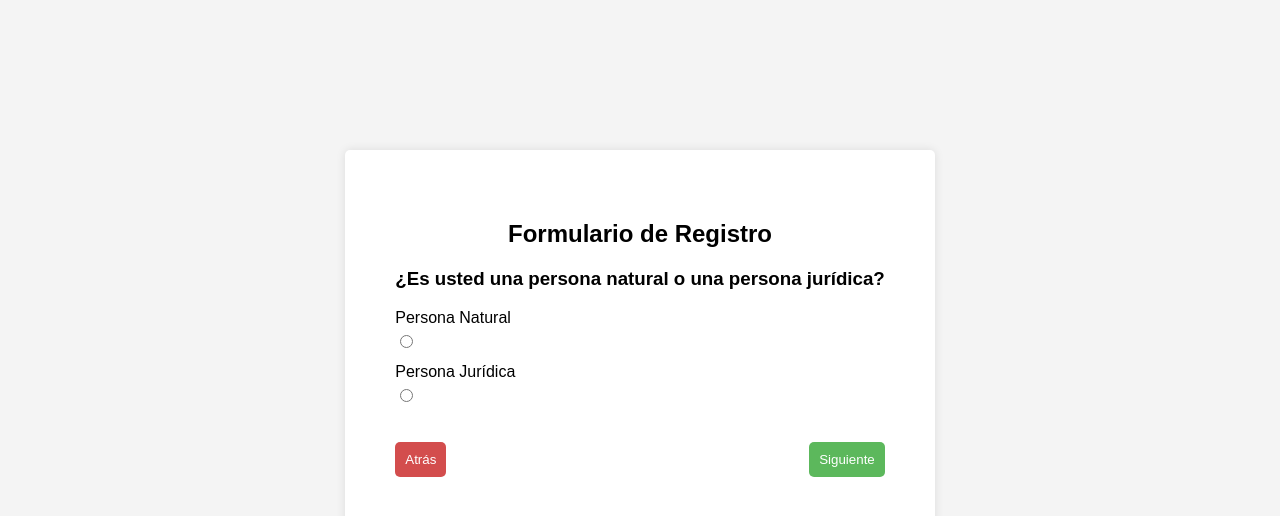
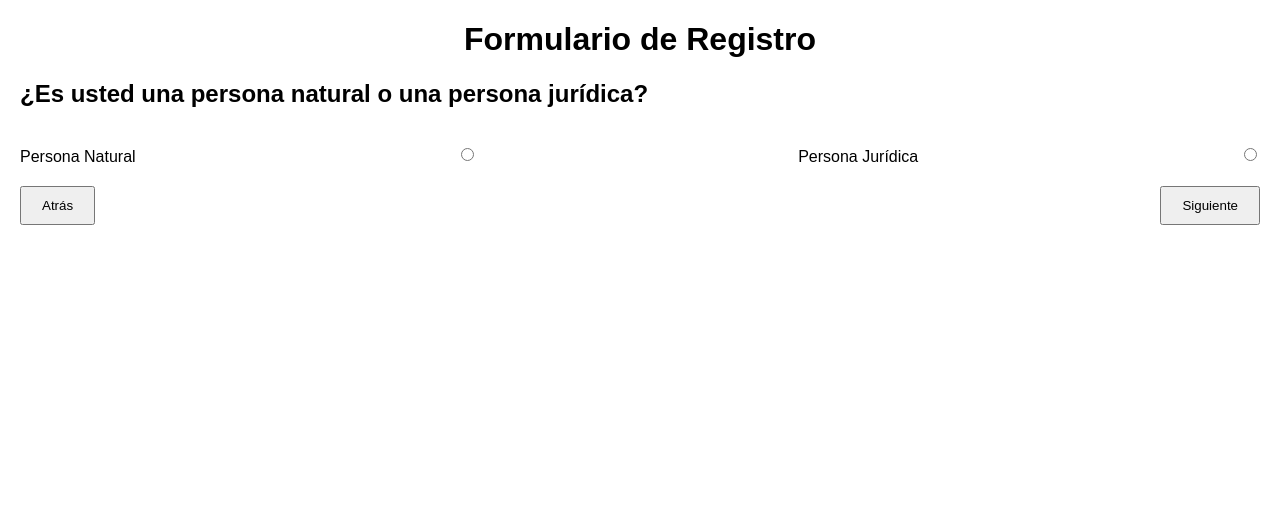
Before and after one commit to nosoyjoserafel/ucabair, a plain HTML site: page FRONTEND/public/views/registrar-usuario.html in a window 1280 px wide. Both pictures are taken after a click on the button "Siguiente". Drawn offline with Linux system fonts and the light colour scheme.

Commit message:
Modificaciones a interfaz de registrar usuario

```diff
--- a/FRONTEND/public/css/styles-usuario.css
+++ b/FRONTEND/public/css/styles-usuario.css
@@ -1,31 +1,19 @@
 body {
     font-family: Arial, sans-serif;
-    background-color: #f4f4f4;
-    display: flex;
-    justify-content: center;
-    align-items: center;
-    height: 100vh;
-    margin: 0;
+    margin: 20px;
+}
+
+h1 {
+    text-align: center;
 }
 
 .form-container {
     display: none;
-    opacity: 0;
-    transition: opacity 0.5s ease-in-out;
+    margin-bottom: 20px;
 }
 
 .form-container.active {
     display: block;
-    opacity: 1;
-}
-
-.form-container {
-    background-color: white;
-    padding: 50px;
-    border-radius: 5px;
-    box-shadow: 0 0 10px rgba(0, 0, 0, 0.1);
-    width: auto;
-    height: 50vh;
 }
 
 form {
@@ -33,73 +21,28 @@ form {
     flex-direction: column;
 }
 
-h2 {
-    text-align: center;
-    margin-bottom: 20px;
+label {
+    margin-top: 10px;
 }
 
-label {
-    margin-bottom: 5px;
-    display: block;
+input, select {
+    padding: 10px;
+    margin-top: 5px;
 }
 
-input {
-    width: auto;
-    padding: 10px;
-    margin-bottom: 15px;
-    border: 1px solid #ccc;
-    border-radius: 5px;
-}
-
-.btn-siguiente {
-    width: auto;
-    padding: 10px;
-    background-color: #5cb85c;
-    color: white;
-    border: none;
-    border-radius: 5px;
-    cursor: pointer;
-}
-
-.btn-siguiente:hover {
-    background-color: #4cae4c;
-}
-
-.btn-atras {
-    width: auto;
-    padding: 10px;
-    background-color: #d34d4d;
-    color: white;
-    border: none;
-    border-radius: 5px;
-    cursor: pointer;
-}
-
-.btn-atras:hover {
-    background-color: #b94242;
-}
-
-.btns-container{
+.radio-btns-container {
     display: flex;
     justify-content: space-between;
     margin-top: 10px;
 }
 
-.radio-btns-container{
+.btns-container {
+    display: flex;
     justify-content: space-between;
-    margin-bottom: 15px;
+    margin-top: 20px;
 }
 
-.input-field {
-    width: 100%;
-    padding: 10px;
-    margin: 5px 0 15px 0;
-    display: inline-block;
-    border: 1px solid #ccc;
-    border-radius: 4px;
-    box-sizing: border-box;
+button {
+    padding: 10px 20px;
+    cursor: pointer;
 }
-
-#form-container-natural{
-    height: auto;
-}
--- a/FRONTEND/public/js/registrar-usuario.js
+++ b/FRONTEND/public/js/registrar-usuario.js
@@ -1,55 +1,26 @@
-document.addEventListener('DOMContentLoaded', function() {
-    const forms = document.querySelectorAll('.form-container');
+document.addEventListener('DOMContentLoaded', () => {
+    const formContainers = document.querySelectorAll('.form-container');
     const nextButtons = document.querySelectorAll('.btn-siguiente');
     const prevButtons = document.querySelectorAll('.btn-atras');
 
     nextButtons.forEach(button => {
-        button.addEventListener('click', function() {
-
-            //No funciona como debería, no pasa al siguiente formulario si los campos
-            //de entrada estan llenos, lo cual está mal
-
-            const currentForm = this.closest('.form-container');
-            const nextFormId = this.getAttribute('data-next');
-            const nextForm = document.getElementById(nextFormId);
-
-            if (nextForm) {
-                currentForm.classList.remove('active');
-                setTimeout(() => {
-                    currentForm.style.display = 'none';
-                    nextForm.style.display = 'block';
-                    setTimeout(() => {
-                        nextForm.classList.add('active');
-                    }, 10);
-                }, 500);
-            }
+        button.addEventListener('click', () => {
+            const nextForm = document.getElementById(button.getAttribute('data-next'));
+            const currentForm = button.closest('.form-container');
+            currentForm.style.display = 'none';
+            nextForm.style.display = 'block';
         });
     });
 
     prevButtons.forEach(button => {
-        button.addEventListener('click', function() {
-            const currentForm = this.closest('.form-container');
-            const prevFormId = this.getAttribute('data-prev');
-            const prevForm = document.getElementById(prevFormId);
-
-            if (prevForm) {
-                currentForm.classList.remove('active');
-                setTimeout(() => {
-                    currentForm.style.display = 'none';
-                    prevForm.style.display = 'block';
-                    setTimeout(() => {
-                        prevForm.classList.add('active');
-                    }, 10);
-                }, 500);
-            }
+        button.addEventListener('click', () => {
+            const prevForm = document.getElementById(button.getAttribute('data-prev'));
+            const currentForm = button.closest('.form-container');
+            currentForm.style.display = 'none';
+            prevForm.style.display = 'block';
         });
     });
 
     // Mostrar el primer formulario al cargar la página
-    if (forms.length > 0) {
-        forms[0].style.display = 'block';
-        setTimeout(() => {
-            forms[0].classList.add('active');
-        }, 10);
-    }
+    document.getElementById('form-container-1').classList.add('active');
 });
--- a/FRONTEND/public/views/registrar-usuario.html
+++ b/FRONTEND/public/views/registrar-usuario.html
@@ -3,27 +3,30 @@
 <head>
     <meta charset="UTF-8">
     <meta name="viewport" content="width=device-width, initial-scale=1.0">
-        <title>Formulario Sencillo</title>
+    <title>Registro de Usuario</title>
     <link rel="stylesheet" href="../css/styles-usuario.css">
 </head>
 <body>
+    <h1>Formulario de Registro</h1>
+
+    <!-- Formulario de Registro - Paso 1 -->
     <div class="form-container" id="form-container-1">
-            <h2>Formulario de Registro</h2>
-            <h3>Ingrese los datos que se le solicitan</h3>
-            <form action="" method=""> <!-- Buscará si existen ya el correo o el usuario asignado -->
+        <h2>Ingrese los datos que se le solicitan</h2>
+        <form id="form-1">
             <label for="email">E-mail:</label>
             <input type="email" id="e-mail" name="e-mail" required>
 
             <label for="user">Nombre de usuario:</label>
             <input type="text" id="user" name="user" required>
 
-                <button type="submit" class="btn-siguiente" data-next="form-container-2">Siguiente</button>
+            <button type="button" class="btn-siguiente" data-next="form-container-2">Siguiente</button>
         </form>
     </div>
-        <div class="form-container" id="form-container-2">
-            <h2>Formulario de Registro</h2>
-            <h3>¿Es usted una persona natural o una persona jurídica?</h3>
-            <form>
+
+    <!-- Formulario de Registro - Paso 2 -->
+    <div class="form-container" id="form-container-2" style="display: none;">
+        <h2>¿Es usted una persona natural o una persona jurídica?</h2>
+        <form id="form-2">
             <div class="radio-btns-container">
                 <label for="persona-natural">Persona Natural</label>
                 <input type="radio" id="persona-natural" name="tipo-persona" value="natural" required>
@@ -32,15 +35,16 @@
             </div>
 
             <div class="btns-container">
-                    <button class="btn-atras" data-prev="form-container-1">Atrás</button>
-                    <button class="btn-siguiente" data-next="form-container-natural">Siguiente</button>
+                <button type="button" class="btn-atras" data-prev="form-container-1">Atrás</button>
+                <button type="button" class="btn-siguiente" data-next="form-container-natural">Siguiente</button>
             </div>
         </form>
     </div>
-        <div class="form-container" id="form-container-natural">
-            <h2>Formulario de Registro</h2>
-            <h3>Ingrese los datos que se le solicitan</h3>
-            <form action="/submit-user">
+
+    <!-- Formulario de Registro - Persona Natural -->
+    <div class="form-container" id="form-container-natural" style="display: none;">
+        <h2>Ingrese los datos que se le solicitan</h2>
+        <form id="form-natural" action="/submit-user" method="post">
             <label for="nombre">Nombre(s):</label>
             <input type="text" id="nombre" name="nombre" required>
 
@@ -51,14 +55,14 @@
             <input type="date" id="f-nac" name="f-nac" required>
 
             <div class="radio-btns-container">
-                    <fieldset >
-                        <Legend>Sexo</Legend>
+                <fieldset>
+                    <legend>Sexo</legend>
                     <label for="masculino">Masculino</label>
                     <input type="radio" id="masculino" name="sexo" value="masc" required>
                     <label for="femenino">Femenino</label>
                     <input type="radio" id="femenino" name="sexo" value="fem" required>
                     <label for="n/a">Prefiero no decirlo</label>
-                        <input type="radio" id="n/a" name="sexo" value="fem" required>
+                    <input type="radio" id="n/a" name="sexo" value="n/a" required>
                 </fieldset>
             </div>
 
@@ -75,11 +79,33 @@
             <input type="text" id="direccion" name="direccion" required>
 
             <div class="btns-container">
-                    <button class="btn-atras" data-prev="form-container-2">Atrás</button>
-                    <button class="btn-siguiente">Registrar</button>
+                <button type="button" class="btn-atras" data-prev="form-container-2">Atrás</button>
+                <button type="submit" class="btn-registrar">Registrar</button>
             </div>
         </form>
     </div>
+
+    <!-- Formulario de Registro - Persona Jurídica -->
+    <div class="form-container" id="form-container-juridica" style="display: none;">
+        <h2>Ingrese los datos que se le solicitan</h2>
+        <form id="form-juridica" action="/submit-user" method="post">
+            <!-- Aquí puedes agregar los campos específicos para persona jurídica -->
+            <label for="nombre-empresa">Nombre de la Empresa:</label>
+            <input type="text" id="nombre-empresa" name="nombre-empresa" required>
+
+            <label for="ruc">RUC:</label>
+            <input type="text" id="ruc" name="ruc" required>
+
+            <label for="direccion-empresa">Dirección:</label>
+            <input type="text" id="direccion-empresa" name="direccion-empresa" required>
+
+            <div class="btns-container">
+                <button type="button" class="btn-atras" data-prev="form-container-2">Atrás</button>
+                <button type="submit" class="btn-registrar">Registrar</button>
+            </div>
+        </form>
+    </div>
+
+    <script src="../js/registrar-usuario.js"></script>
 </body>
-    <script src="../js/registrar-usuario.js"></script>
 </html>
```
Lines whose indentation alone changed are shown as unchanged.
